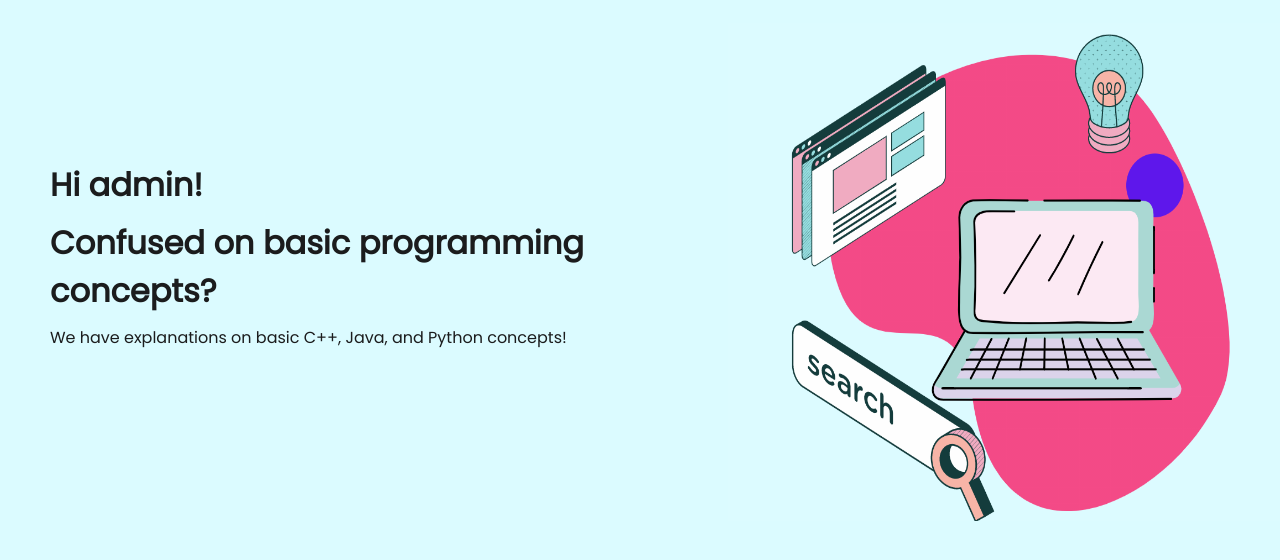
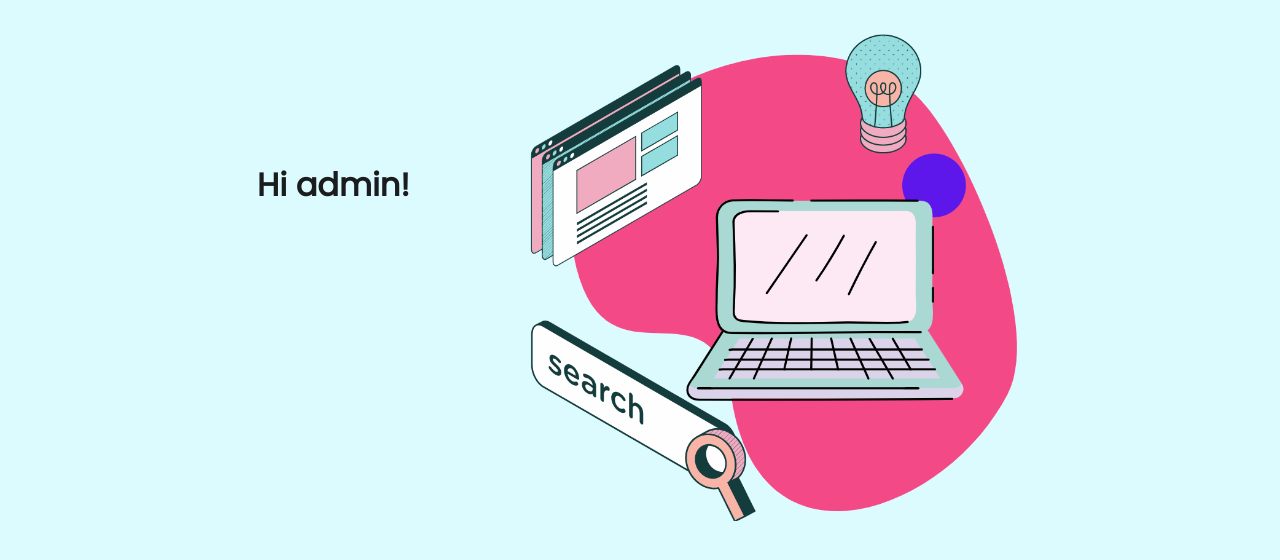
Before and after one commit to ni121498/ITSC4155_SeniorCap, a Django app: page / in a window 1280 px wide. Shown: the part 79-639 px from the top of the page. Run offline with Django 3.2, Linux system fonts and the light colour scheme; a user stored in the database is signed in; data comes from the database, SQL or seed files in the repository; both versions use the stored data as it was after the commit.

Commit message:
fixed banner

```diff
--- a/code_apy/mainSite/admin.py
+++ b/code_apy/mainSite/admin.py
@@ -1,5 +1,6 @@
 from django.contrib import admin, auth
 from .models import Lesson, Module
+
 # Register your models here.
 admin.site.register(Lesson)
 admin.site.register(Module)
--- a/code_apy/mainSite/static/mainSite/styles.css
+++ b/code_apy/mainSite/static/mainSite/styles.css
@@ -210,6 +210,7 @@ header {
   }
 
   .banner_image img{
+    max-width: 810px;
     height: 100%;
     width: 100%;
   }
--- a/code_apy/mainSite/templates/mainSite/index.html
+++ b/code_apy/mainSite/templates/mainSite/index.html
@@ -27,10 +27,13 @@
     <div class="main main_homepage">
         <div class="banner_homepage">
         {% if user.is_authenticated %}
-            <h1>Hi {{ user.username }}!</h1>
-        {% endif %}
-            <h1>Confused on basic programming concepts?</h1>
+                       <h1>Hi {{ user.username }}!</h1>
+                      {% else %}
+                    <h1>Confused on basic programming concepts?</h1>
             <p>We have explanations on basic C++, Java, and Python concepts!</p>
+
+                    {% endif %}
+
         </div>
         <div class="banner_image">
             <img src="{% static 'mainSite/images/homepage_g.png' %}">
--- a/code_apy/mainSite/templates/registration/login.html
+++ b/code_apy/mainSite/templates/registration/login.html
@@ -15,7 +15,6 @@
     <header>
         <h1 class="site-name"><a href="/home">Code-<span>apy</span></a></h1>
         <nav class="nav-items">
-            <span><a href="/home">Home</a></span>
             <span class="lang"><a href="/languages">Languages</a></span>
             <span class="cs"><a href="/cheatsheet">Cheat Sheet</a></span>
             <span class="about"><a href="#">About</a></span>
```
Also changed, not shown: code_apy/db.sqlite3.
